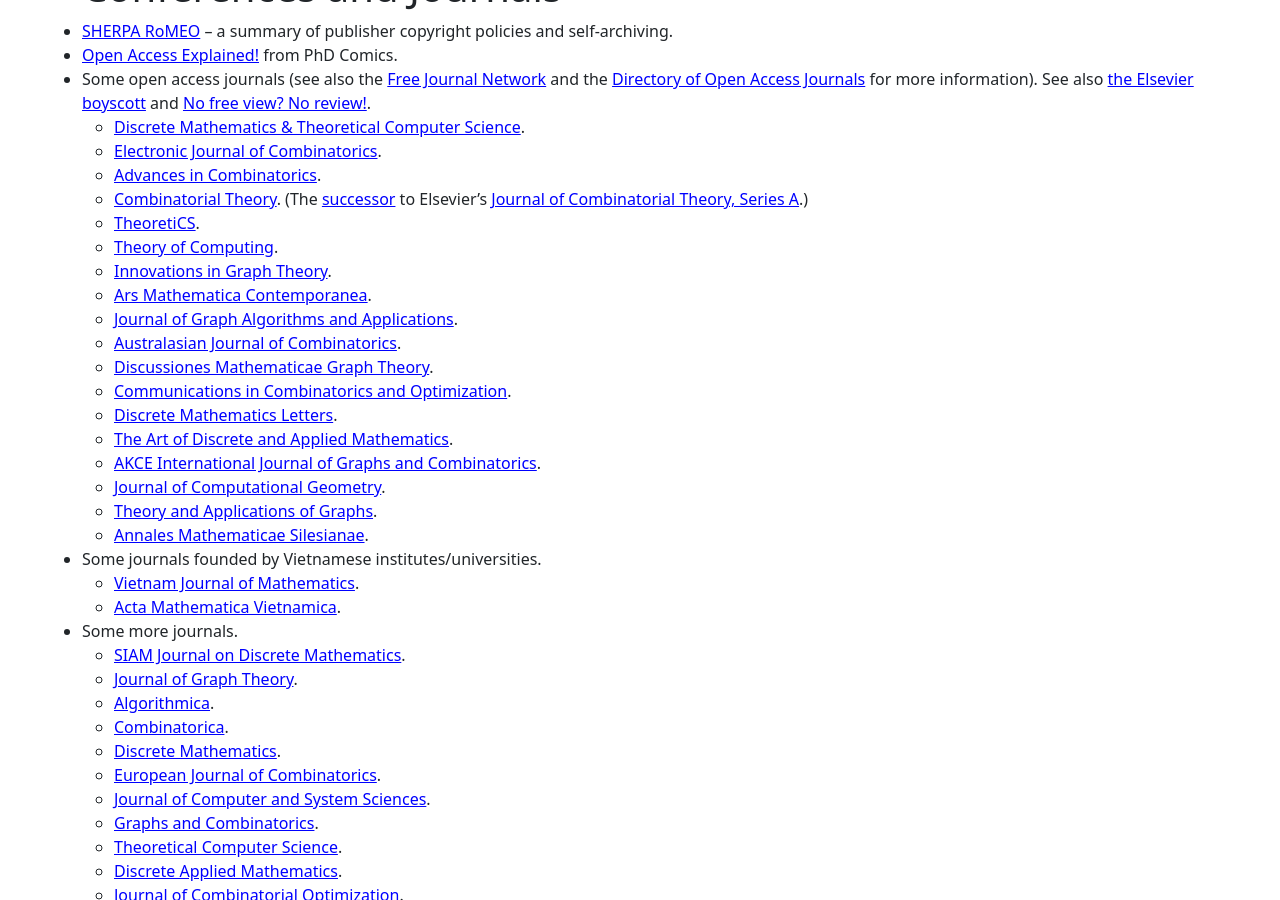
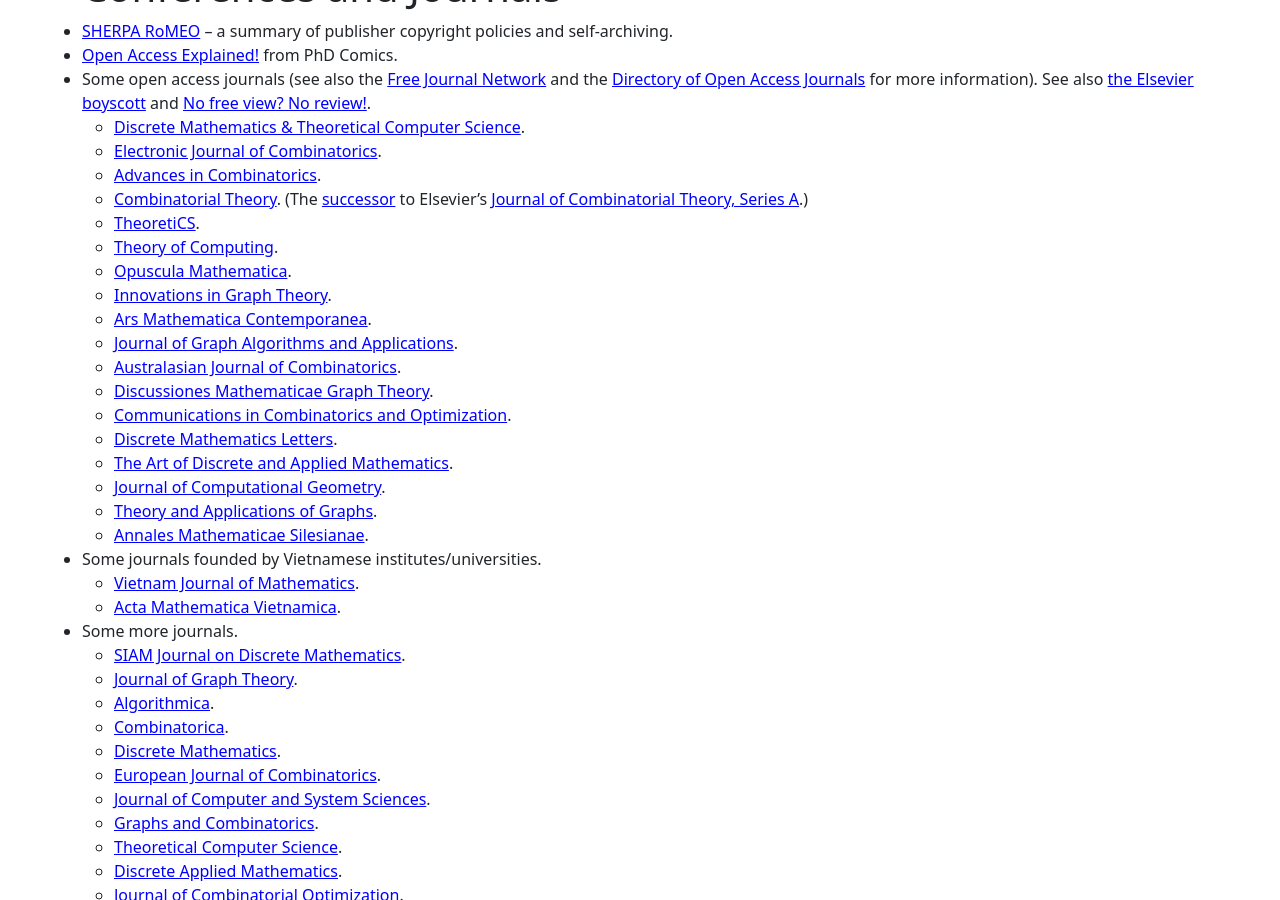
Before and after one commit to hoanganhduc/hoanganhduc.github.io, a Jekyll site: the page built from misc.md, in a window 1280 px wide and 900 px high, scrolled down 6343 px. Built offline with Jekyll 4.4.1, drawn with Linux system fonts in a browser that asks for light colours; nearby versions of some CDN libraries; a style sheet for code colours, icons or effects is not loaded; some of the changed text lies outside the part shown.

Commit message:
Updated @ 2026-07-29  15:00:00 ICT

```diff
--- a/misc.md
+++ b/misc.md
@@ -241,6 +241,7 @@ Some of these originally appeared in an <a href="https://toihoctap.wordpress.com
   * [Combinatorial Theory](https://escholarship.org/uc/combinatorial_theory). (The [successor](http://fpsac.org/2020/09/13/CombinatorialTheoryJournal/) to Elsevier's [Journal of Combinatorial Theory, Series A](https://www.journals.elsevier.com/journal-of-combinatorial-theory-series-a/).)
   * [TheoretiCS](https://theoretics.episciences.org/).
   * [Theory of Computing](http://theoryofcomputing.org/).
+  * [Opuscula Mathematica](https://www.opuscula.agh.edu.pl).
   * [Innovations in Graph Theory](https://igt.centre-mersenne.org/).
   * [Ars Mathematica Contemporanea](https://amc-journal.eu/index.php/amc/).
   * [Journal of Graph Algorithms and Applications](http://jgaa.info/).
@@ -251,7 +252,7 @@ Some of these originally appeared in an <a href="https://toihoctap.wordpress.com
   * [The Art of Discrete and Applied Mathematics](https://adam-journal.eu/index.php/ADAM/).
   <!-- * [Contributions to Discrete Mathematics](http://cdm.ucalgary.ca/). -->
   <!-- * [Electronic Journal of Graph Theory and Applications](https://www.ejgta.org/index.php/ejgta). -->
-  * [AKCE International Journal of Graphs and Combinatorics](https://www.tandfonline.com/journals/uakc20).
+  <!-- * [AKCE International Journal of Graphs and Combinatorics](https://www.tandfonline.com/journals/uakc20). -->
   * [Journal of Computational Geometry](https://journals.carleton.ca/jocg/).
   <!-- * [Ars Combinatoria](https://combinatorialpress.com/ars/). -->
   * [Theory and Applications of Graphs](https://digitalcommons.georgiasouthern.edu/tag/).
```
Also changed, not shown: other parts of misc.md (+1 -1 lines), 1 other file.
